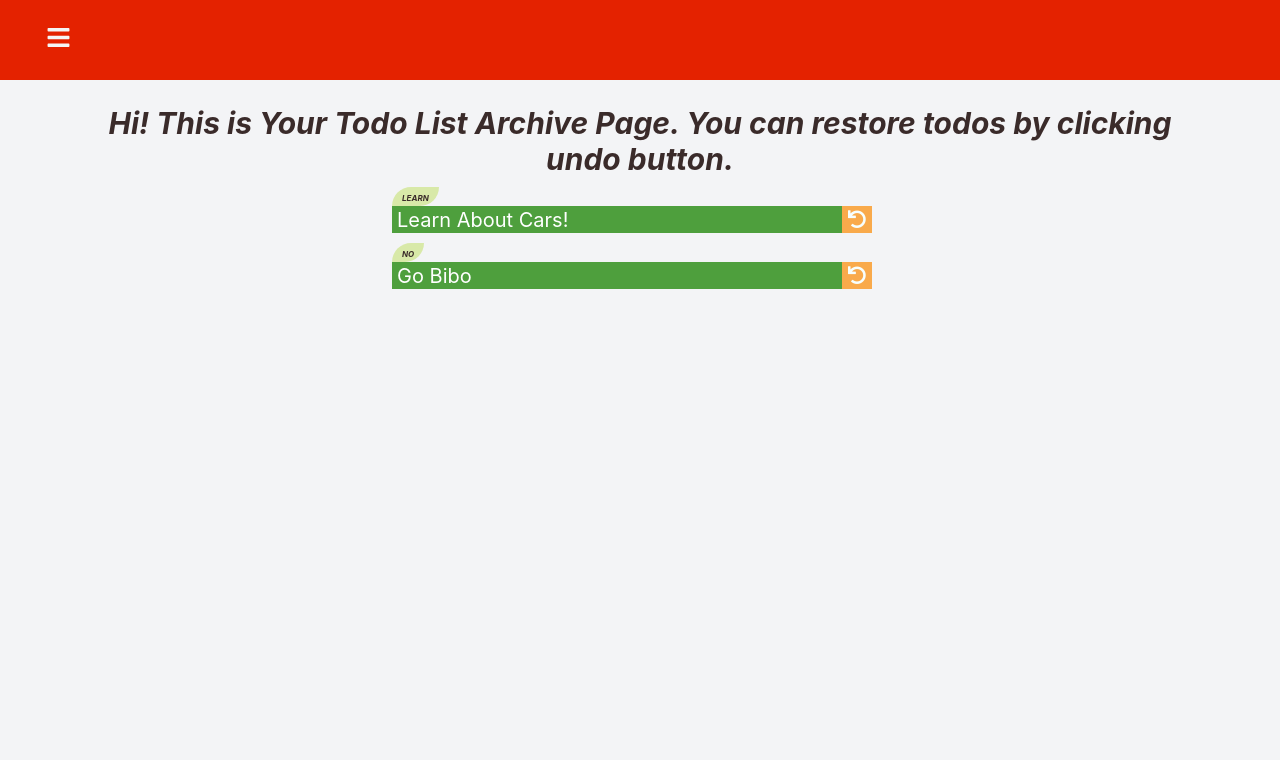
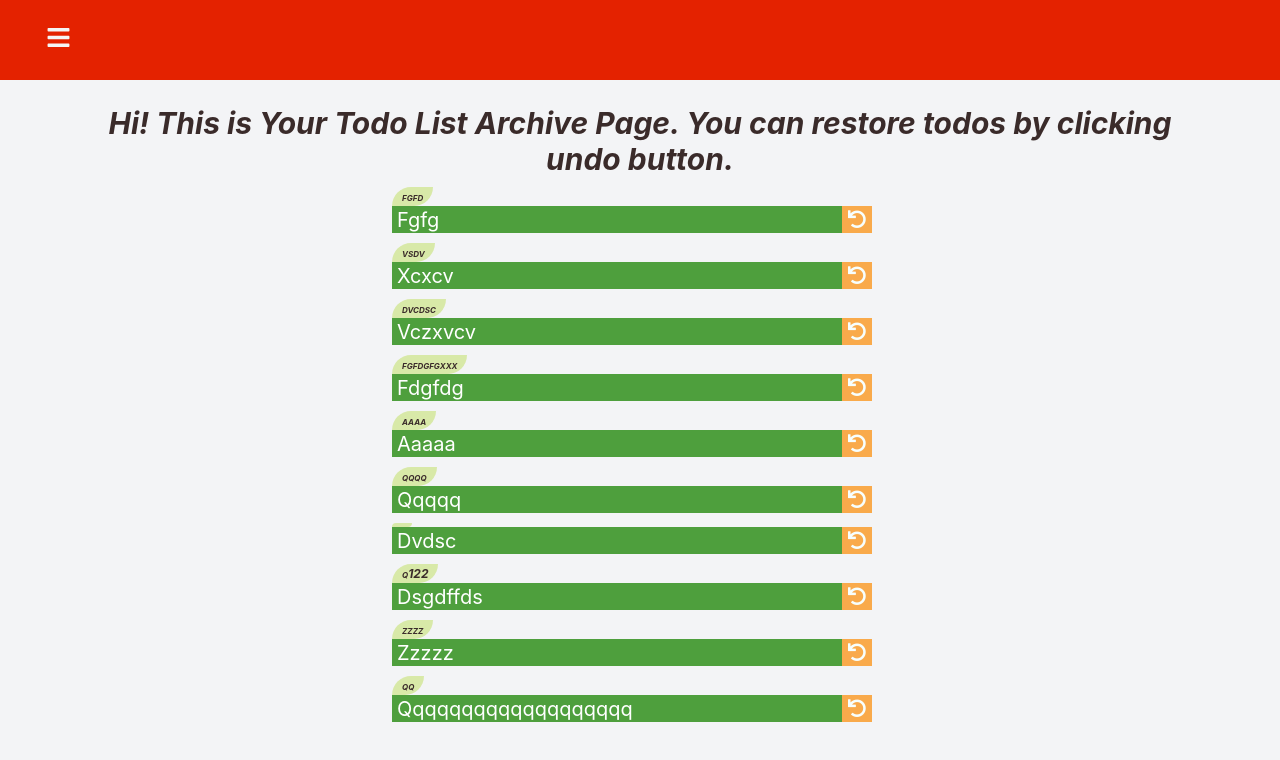
Before and after one commit to mahadi137/React-Todo, a React (Create React App) app: page /archive in a window 1280 px wide. Shown: the top 760 px of the page. Built offline with nearby package versions, Linux system fonts and the light colour scheme; data requests are answered from the project's data file.

Commit message:
updated delete handler

```diff
--- a/db.json
+++ b/db.json
@@ -2,45 +2,136 @@
   "posts": [
     {
       "tag": "skill",
-      "todo": "learn react udemy",
+      "todo": "do coding jsx",
+      "time": 1641730146553,
       "completed": false,
       "id": 1
     },
     {
-      "tag": "skill",
-      "todo": "do coding jsx",
+      "tag": "entertianment",
+      "todo": "watch movie",
+      "time": 1641730170608,
       "completed": false,
       "id": 2
     },
     {
-      "tag": "gym",
-      "todo": "do 10 pushups",
+      "tag": "learn",
+      "todo": "learn react on udemy",
+      "time": 1641730211860,
       "completed": false,
       "id": 3
     },
     {
-      "tag": "entertainment",
-      "todo": "watch witcher on netflix",
+      "tag": "hobby",
+      "todo": "ride by-cycle",
+      "time": 1641830394975,
       "completed": false,
       "id": 4
     },
     {
-      "tag": "eat",
-      "todo": "got to ravintola",
+      "tag": "skill",
+      "todo": "complete ui project",
+      "time": 1641830496047,
       "completed": false,
       "id": 5
     },
     {
-      "tag": "learn",
-      "todo": "learn about cars!",
+      "tag": "fgfd",
+      "todo": "fgfg",
+      "time": 1641830523686,
       "completed": true,
       "id": 6
     },
     {
-      "tag": "no",
-      "todo": "go bibo",
+      "tag": "vsdv",
+      "todo": "xcxcv",
+      "time": 1641830639343,
       "completed": true,
       "id": 7
+    },
+    {
+      "tag": "cdc",
+      "todo": "x1222222",
+      "time": 1641830664031,
+      "completed": false,
+      "id": 8
+    },
+    {
+      "tag": "dvdsv",
+      "todo": "dvdcvdsv",
+      "time": 1641830685279,
+      "completed": false,
+      "id": 9
+    },
+    {
+      "tag": "dvdsvdsv",
+      "todo": "dvdsvdsvdsvdsv",
+      "time": 1641830691846,
+      "completed": false,
+      "id": 10
+    },
+    {
+      "tag": "cvdsvc",
+      "todo": "xcvdsvsdv12345",
+      "time": 1641830723736,
+      "completed": false,
+      "id": 11
+    },
+    {
+      "tag": "dvcdsc",
+      "todo": "vczxvcv",
+      "time": 1641830728854,
+      "completed": true,
+      "id": 12
+    },
+    {
+      "tag": "fgfdgfgxxx",
+      "todo": "fdgfdg",
+      "time": 1641830815615,
+      "completed": true,
+      "id": 13
+    },
+    {
+      "tag": "aaaa",
+      "todo": "aaaaa",
+      "time": 1641830832294,
+      "completed": true,
+      "id": 14
+    },
+    {
+      "tag": "qqqq",
+      "todo": "qqqqq",
+      "time": 1641830861550,
+      "completed": true,
+      "id": 15
+    },
+    {
+      "tag": "",
+      "todo": "dvdsc",
+      "time": 1641830903566,
+      "completed": true,
+      "id": 16
+    },
+    {
+      "tag": "q122",
+      "todo": "dsgdffds",
+      "time": 1641830926270,
+      "completed": true,
+      "id": 17
+    },
+    {
+      "tag": "zzzz",
+      "todo": "zzzzz",
+      "time": 1642454990076,
+      "completed": true,
+      "id": 18
+    },
+    {
+      "tag": "qq",
+      "todo": "qqqqqqqqqqqqqqqqqqq",
+      "time": 1642455148643,
+      "completed": true,
+      "id": 19
     }
   ]
 }
--- a/package.json
+++ b/package.json
@@ -37,5 +37,8 @@
       "last 1 firefox version",
       "last 1 safari version"
     ]
+  },
+  "devDependencies": {
+    "babel-plugin-react-html-attrs": "^3.0.5"
   }
 }
--- a/src/components/Search.css
+++ b/src/components/Search.css
@@ -13,6 +13,21 @@
   margin-right: -5px;
 }
 
+.order-button {
+  height: 28px;
+  margin-top: 10px;
+  color: #4e9f3d;
+  background: #f7fffe;
+  cursor: pointer;
+  border: none;
+  border-radius: 5px;
+}
+
+.order-button:hover {
+  color: #f7fffe;
+  background: #4e9f3d;
+}
+
 hr {
   border: 0;
   height: 1px;
--- a/src/components/Search.jsx
+++ b/src/components/Search.jsx
@@ -17,6 +17,14 @@ export default function Search(props) {
             }}
           />
         </form>
+        <button
+          //Todo order button
+          onClick={props.modifiedListHandler}
+          className="order-button"
+          type="submit"
+        >
+          Order List &nbsp; <i class="fas fa-sort"></i>
+        </button>
         <hr />
       </div>
     </>
--- a/src/components/TodoItem.jsx
+++ b/src/components/TodoItem.jsx
@@ -16,13 +16,13 @@ const TodoItem = (props) => {
   const todoEditHandler = () => {
     props.todoData.find((foundItem) => {
       //Target todo with matching ID
-      if (foundItem.id === props.eachTodo.id) {
+      if (foundItem.id === props.id) {
         //Set todo text in input field
         props.setInputText(foundItem.todo);
         //Set todo tag in tag field
         props.setTagText(foundItem.tag);
         //get id
-        props.setEditId(props.eachTodo.id);
+        props.setEditId(props.id);
       }
       return "";
     });
@@ -30,15 +30,17 @@ const TodoItem = (props) => {
 
   //Delete button Functionality
   const deleteHandler = () => {
+    props.setLatestModifiedData(Math.random() + 100);
     props.setTodoData(
       props.todoData.map((item) => {
         //Target todo with matching ID
-        if (item.id === props.eachTodo.id) {
-          fetch("http://localhost:3010/posts/" + props.eachTodo.id, {
+        if (item.id === props.id) {
+          fetch("http://localhost:3010/posts/" + props.id, {
             method: "PATCH",
             body: JSON.stringify({
-              //Only change False to True or vise versa
-              completed: !item.completed,
+              ...item,
+              //Only change False to True
+              completed: true,
             }),
             headers: {
               "Content-type": "application/json",
--- a/src/components/TodoList.jsx
+++ b/src/components/TodoList.jsx
@@ -31,15 +31,18 @@ const TodoList = (props) => {
               return (
                 <div>
                   <TodoItem
-                    key={eachTodo.id}
+                    key={Math.random() * 2002 + 109}
                     text={eachTodo.todo}
                     tag={eachTodo.tag}
-                    eachTodo={eachTodo}
+                    id={eachTodo.id}
                     setInputText={props.setInputText}
                     setTagText={props.setTagText}
                     setTodoData={props.setTodoData}
+                    finalData={props.finalData}
+                    setEditId={props.setEditId}
                     todoData={props.todoData}
-                    setEditId={props.setEditId}
+                    setLatestModifiedData={props.setLatestModifiedData}
+                    latestModifiedData={props.latestModifiedData}
                   />
                 </div>
               );
--- a/src/components/pages/Archive.jsx
+++ b/src/components/pages/Archive.jsx
@@ -35,7 +35,7 @@ export default function Archive() {
 
                 <button
                   //Undo button Hnadle functionality
-                  onClick={() => {
+                  onClick={(e) => {
                     setArchiveDataTodoData(
                       archiveDataTodoData.map((item) => {
                         if (item.id === eachArchiveTodo.id) {
--- a/src/components/pages/Home.jsx
+++ b/src/components/pages/Home.jsx
@@ -21,6 +21,10 @@ function Home() {
   const [todoData, setTodoData] = useState([]);
   //For edit funtionality
   const [editId, setEditId] = useState("");
+  //Toggle the database
+  const [toggleModifiedData, setToggleModifiedData] = useState(false);
+  //useEffect use after delete button click
+  const [latestModifiedData, setLatestModifiedData] = useState(null);
 
   //For loading data from database
   useEffect(() => {
@@ -30,15 +34,17 @@ function Home() {
     }
     getData();
     //load data once there is a change in database
-  }, [todoData]);
+  }, [latestModifiedData]);
 
   //Submit button functionality
-  function submitHandler() {
-    if (!InputText) {
-      //if user forget to input todo text
+  function submitHandler(e) {
+    if (!InputText || !TagText) {
+      //if user forget to input todo text or tag
       //only tag is not enough
       alert("Please Fill Data First!");
     } else if (editId) {
+      e.preventDefault();
+      setLatestModifiedData(!latestModifiedData);
       //if user click on edit button
       //only for purticular id
       setTodoData(
@@ -66,6 +72,8 @@ function Home() {
         })
       );
     } else {
+      e.preventDefault();
+      setLatestModifiedData(!latestModifiedData);
       //For normal input fuctonality handle
       fetch("http://localhost:3010/posts/", {
         method: "POST",
@@ -73,6 +81,7 @@ function Home() {
           //All info convert to lowercase
           tag: TagText.toLowerCase(),
           todo: InputText.toLowerCase(),
+          time: new Date().getTime(),
           completed: false,
         }),
         headers: {
@@ -85,11 +94,22 @@ function Home() {
     }
   }
 
+  //To order the list according to latest modification time
+  //Todo list order button Handler
+  function modifiedListHandler() {
+    //Change or toggle the previous boolean state
+    setToggleModifiedData(!latestModifiedData);
+  }
+
+  //Toggle database and send specific database for render
+  const finalData = toggleModifiedData
+    ? todoData.sort((a, b) => b.time - a.time)
+    : todoData.sort((a, b) => a.time - b.time);
+
   return (
     <div className="app">
       <header className="app-header">
         <h1>Todo List</h1>
-        <hr />
       </header>
 
       <TodoInput
@@ -101,14 +121,23 @@ function Home() {
         submitHandler={submitHandler}
       />
 
-      <Search searchTearm={searchTearm} setSearchTearm={setSearchTearm} />
+      <Search
+        searchTearm={searchTearm}
+        setSearchTearm={setSearchTearm}
+        modifiedListHandler={modifiedListHandler}
+      />
+
       <TodoList
+        key={Math.floor(Math.random() * 1005 + 205)}
         searchTearm={searchTearm}
         setInputText={setInputText}
         setTagText={setTagText}
-        todoData={todoData}
+        finalData={finalData}
         setTodoData={setTodoData}
         setEditId={setEditId}
+        todoData={todoData}
+        setLatestModifiedData={setLatestModifiedData}
+        latestModifiedData={latestModifiedData}
       />
     </div>
   );
```
Also changed, not shown: .babelrc (added), 1 other file (tests, documents, lock files or other folders).
